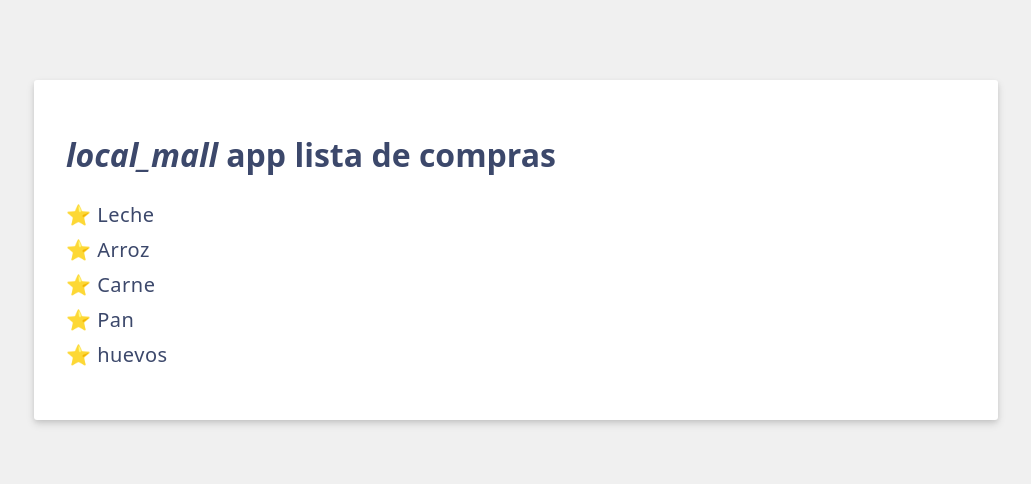
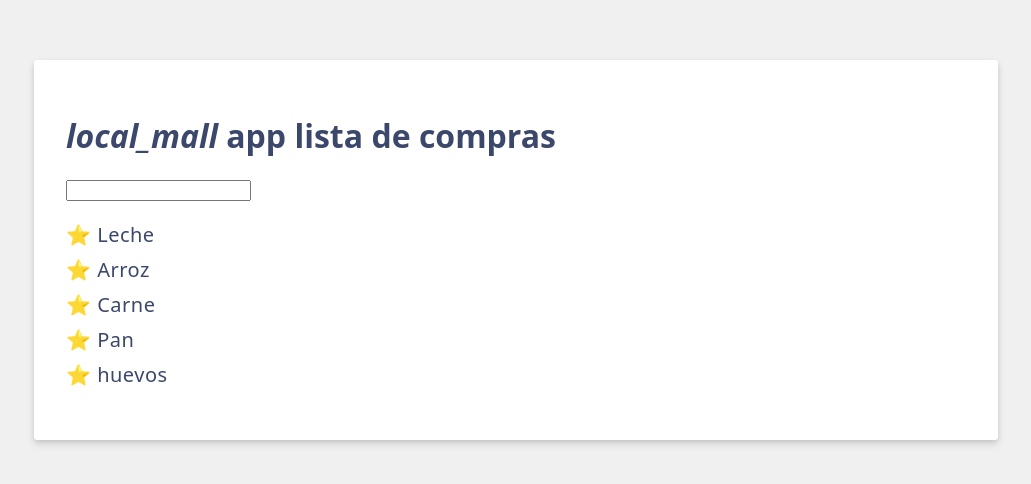
Before and after one commit to joelaev/vuejsshoppingcart, a Vue app: page / in a window 1280 px wide. Shown: the part 150-634 px from the top of the page, without its empty margins (124-1155 px from the left). Built offline with nearby package versions, Linux system fonts and the light colour scheme.

Commit message:
⭐Feat: appvue add input newItems

```diff
--- a/src/App.vue
+++ b/src/App.vue
@@ -13,12 +13,15 @@ const shoppingIcons =ref('material-icons shopping-cart-icon');
    {id: 3, label:'Pan'},
    {id: 4, label:'huevos'}
   ])
+  const newItem =ref('')
 </script>
 
 <template>
   <h1><i :class="shoppingIcons">local_mall</i> {{ header }}</h1>
+  <input v-model="newItem" type="text" placheholder ="agregar articulo">
+
   <ul>
-    <li v-for="{id, label} in items" b-bind:key="id.">⭐ {{label}}</li>
+    <li v-for="{id, label} in items" b-bind:key="id">⭐ {{label}}</li>
   </ul>
 </template>
 
```
